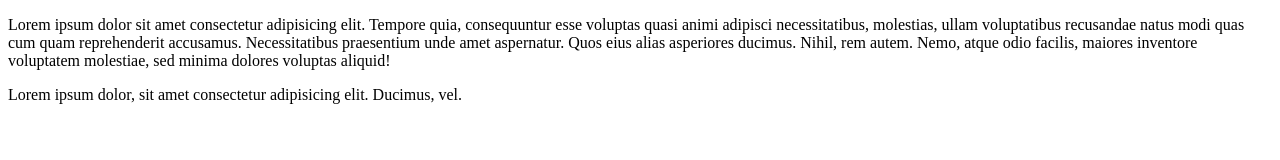
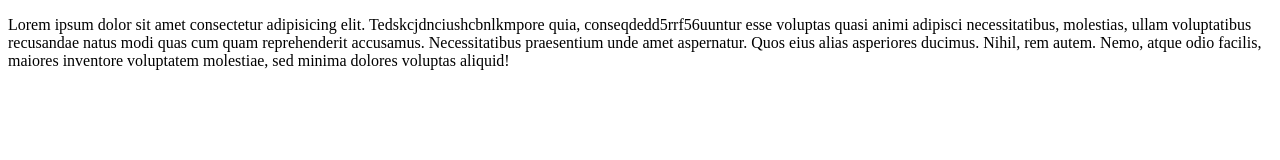
Before and after one commit to LokeshSingh1102/demo_git, a plain HTML site: page index.html in a window 1280 px wide. Drawn offline with Linux system fonts and the light colour scheme.

Commit message:
checking reset1

```diff
--- a/index.html
+++ b/index.html
@@ -9,8 +9,7 @@
 </head>
 
 <body>
-    <p>Lorem ipsum dolor sit amet consectetur adipisicing elit. Tempore quia, consequuntur esse voluptas quasi animi adipisci necessitatibus, molestias, ullam voluptatibus recusandae natus modi quas cum quam reprehenderit accusamus. Necessitatibus praesentium unde amet aspernatur. Quos eius alias asperiores ducimus. Nihil, rem autem. Nemo, atque odio facilis, maiores inventore voluptatem molestiae, sed minima dolores voluptas aliquid!</p>
-    <p>Lorem ipsum dolor, sit amet consectetur adipisicing elit. Ducimus, vel.</p>
+    <p>Lorem ipsum dolor sit amet consectetur adipisicing elit. Tedskcjdnciushcbnlkmpore quia, conseqdedd5rrf56uuntur esse voluptas quasi animi adipisci necessitatibus, molestias, ullam voluptatibus recusandae natus modi quas cum quam reprehenderit accusamus. Necessitatibus praesentium unde amet aspernatur. Quos eius alias asperiores ducimus. Nihil, rem autem. Nemo, atque odio facilis, maiores inventore voluptatem molestiae, sed minima dolores voluptas aliquid!</p>
 </body>
 
 </html>
```
Also changed, not shown: index.css (deleted).
